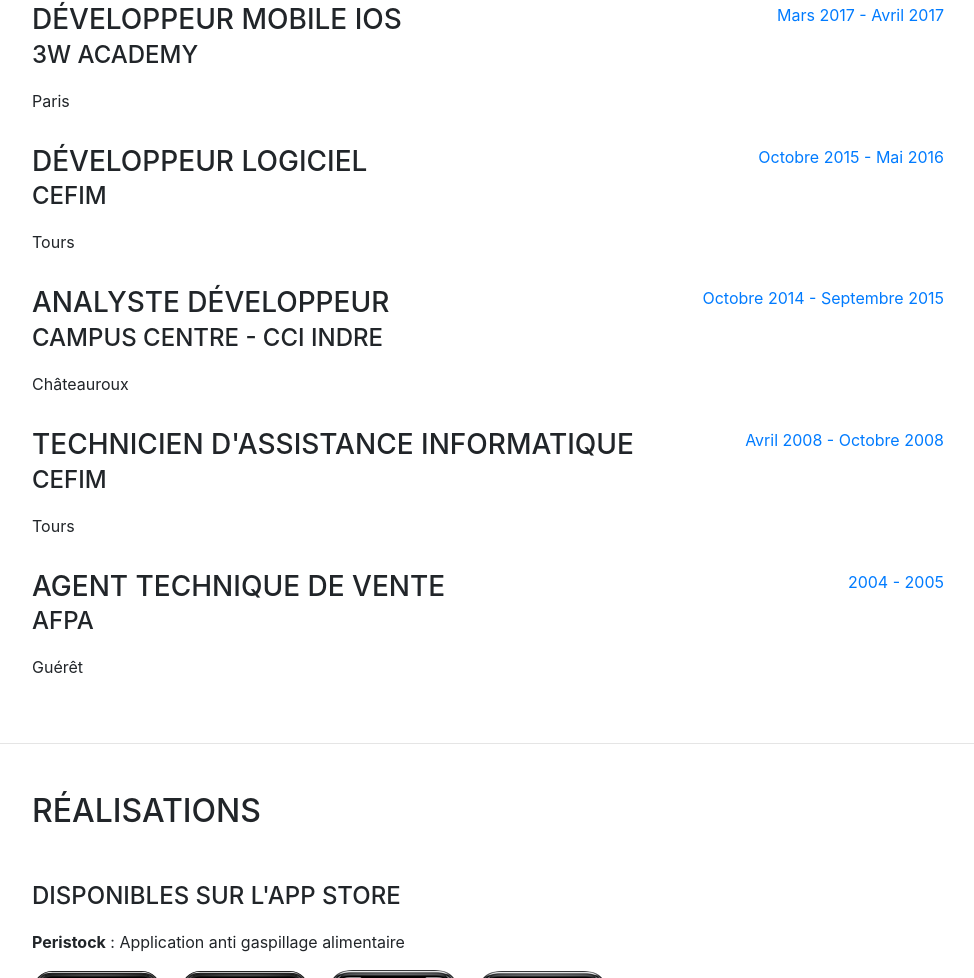
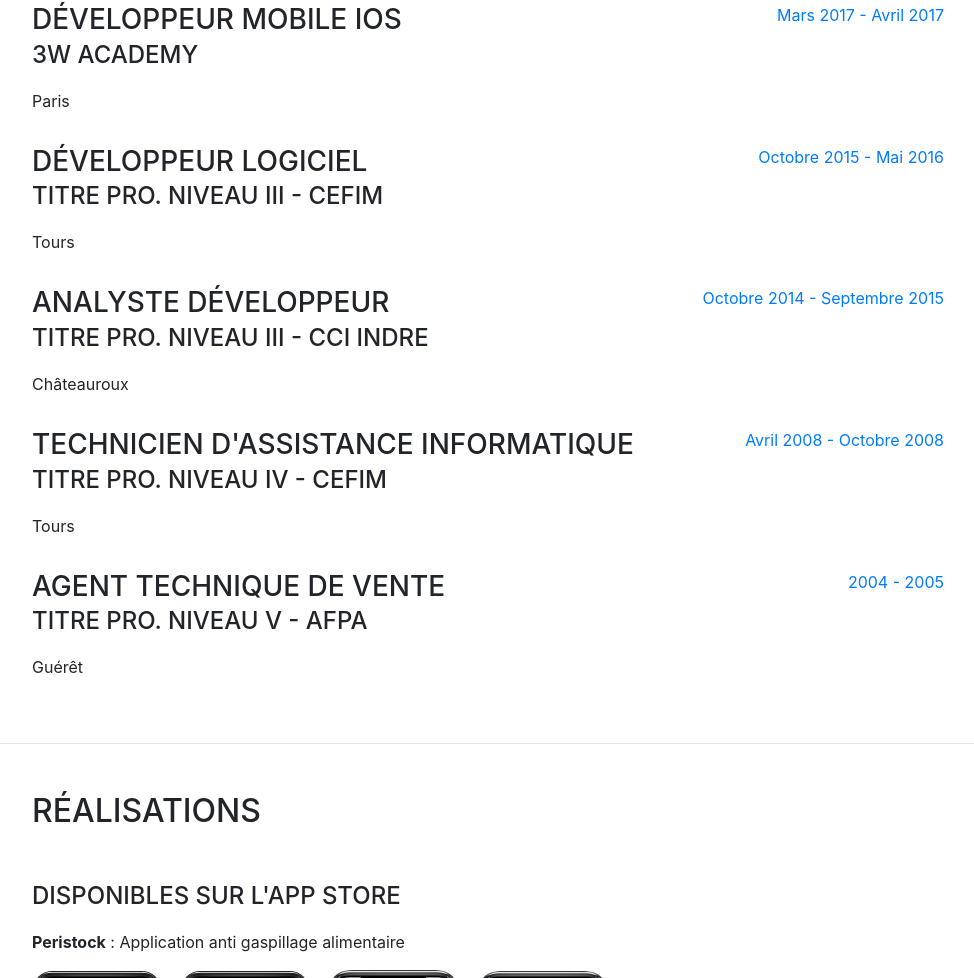
Before and after one commit to MehdiChennoufi/mehdichennoufi.github.io, a website with bundled scripts: page index.html in a window 1280 px wide. Shown: the part 3510-4488 px from the top of the page, without its empty margins (288-1262 px from the left). Built offline with nearby package versions, Linux system fonts and the light colour scheme; a web font is replaced by a local one.

Commit message:
Add title level

```diff
--- a/index.html
+++ b/index.html
@@ -259,7 +259,7 @@
           <div class="resume-item d-flex flex-column flex-md-row mb-3">
             <div class="resume-content mr-auto">
               <h3 class="mb-0">Développeur Logiciel</h3>
-              <div class="subheading mb-3">CEFIM</div>
+              <div class="subheading mb-3">Titre Pro. Niveau III - CEFIM</div>
               <!-- <div>Computer Science - Web Development Track</div> -->
               <p>Tours</p>
             </div>
@@ -271,7 +271,7 @@
           <div class="resume-item d-flex flex-column flex-md-row mb-3">
             <div class="resume-content mr-auto">
               <h3 class="mb-0">Analyste Développeur</h3>
-              <div class="subheading mb-3">Campus Centre - CCI Indre</div>
+              <div class="subheading mb-3">Titre Pro. Niveau III - CCI Indre</div>
               <p>Châteauroux</p>
             </div>
             <div class="resume-date text-md-right">
@@ -282,7 +282,7 @@
           <div class="resume-item d-flex flex-column flex-md-row mb-3">
             <div class="resume-content mr-auto">
               <h3 class="mb-0">Technicien d'Assistance Informatique</h3>
-              <div class="subheading mb-3">CEFIM</div>
+              <div class="subheading mb-3">Titre Pro. Niveau IV - CEFIM</div>
               <p>Tours</p>
             </div>
             <div class="resume-date text-md-right">
@@ -293,7 +293,7 @@
           <div class="resume-item d-flex flex-column flex-md-row">
             <div class="resume-content mr-auto">
               <h3 class="mb-0">Agent Technique de Vente</h3>
-              <div class="subheading mb-3">AFPA</div>
+              <div class="subheading mb-3">Titre Pro. Niveau V - AFPA</div>
               <p>Guérêt</p>
             </div>
             <div class="resume-date text-md-right">
```
